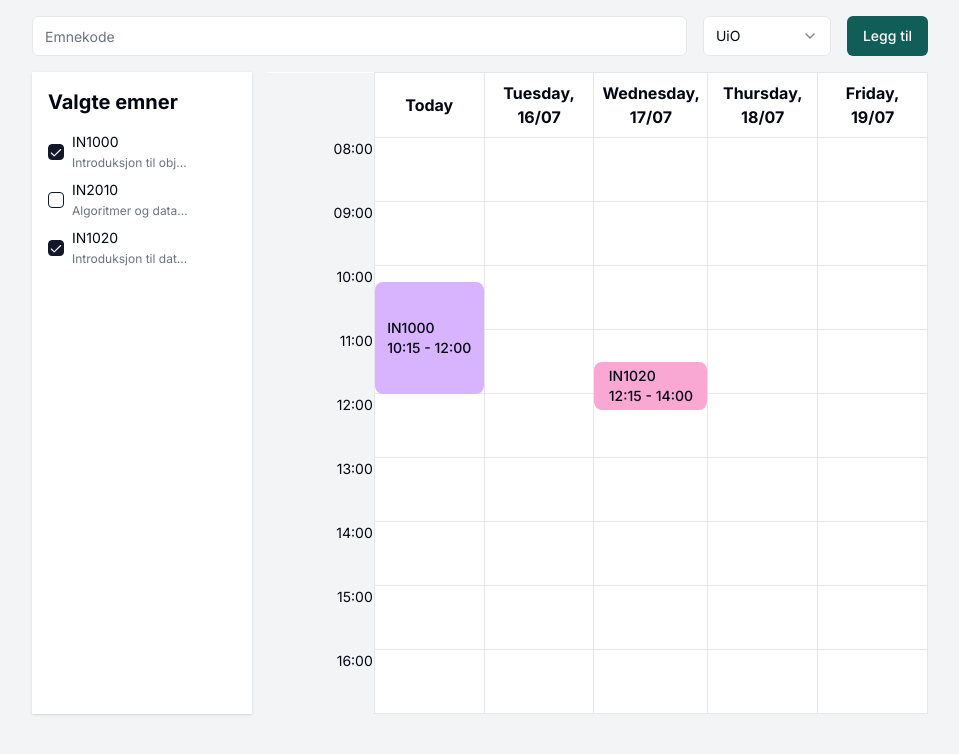
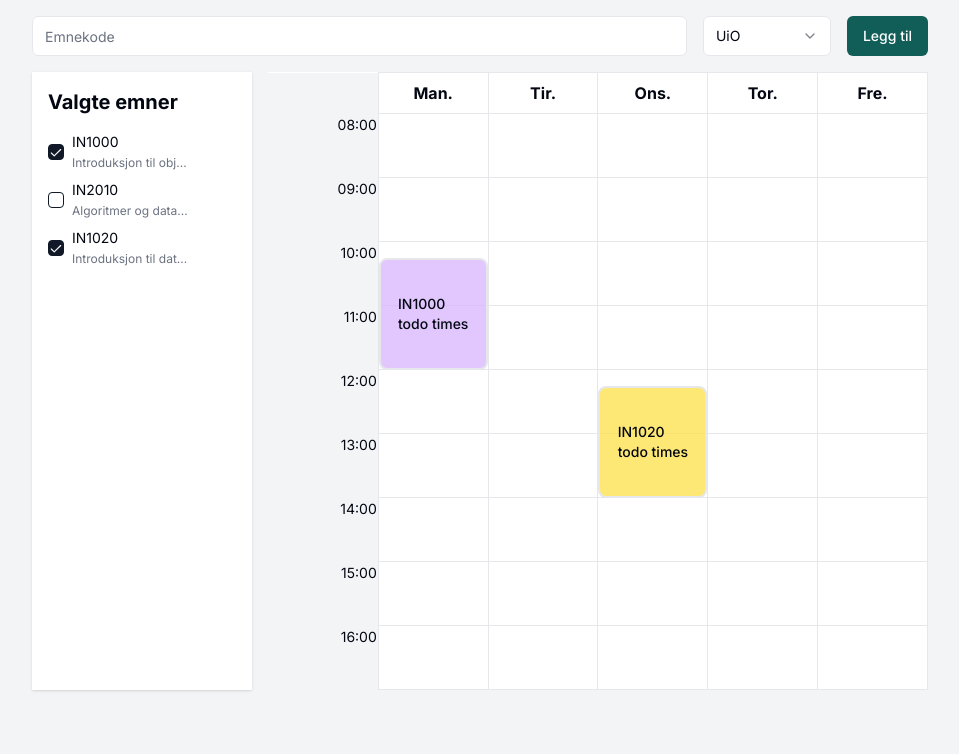
Before and after one commit to halvornj/Emneplanleggeren, a Next.js app in the folder emneplanleggeren/: page / in a window 1280 px wide. Shown: the top 754 px of the page, without its empty margins (160-1119 px from the left). Built offline with nearby package versions, Linux system fonts and the light colour scheme.

Commit message:
added dynamic colors to the time-boxes, and dynamic placement of them on the grid

```diff
--- a/emneplanleggeren/src/app/page.tsx
+++ b/emneplanleggeren/src/app/page.tsx
@@ -17,7 +17,7 @@ import { GroupLecture } from "@/model/GroupLecture";
 
 export default function Home() {
   //!TO TEST
-  const testCourses = [
+  const testCourses: Array<Course> = [
     new Course(
       "IN1000",
       "Introduksjon til objektorientert programmering",
@@ -93,18 +93,8 @@ export default function Home() {
             </div>
           </div>
         </div>
-        <Calendar courses={testCourses} />
+        <Calendar courses={testCourses as Array<Course>} />
       </div>
     </div>
   );
 }
-
-/*
- * @param lecture: Lecture - The lecture to get the time block size for"
- * @returns String - The height of the lecture block in the timetable, as a string to be used in tailwind as h-{value}
- */
-
-function getTimeBlockSize(lecture: Lecture): String {
-  const duration = lecture.endTime - lecture.startTime;
-  return (duration * 4).toString() + "rem";
-}
--- a/emneplanleggeren/src/components/ui/calendar.tsx
+++ b/emneplanleggeren/src/components/ui/calendar.tsx
@@ -1,6 +1,60 @@
 import { Course } from "@/model/Course";
+import { Lecture } from "@/model/Lecture";
 
 export default function Calendar({ courses }: { courses: Array<Course> }) {
+  const hours = [8, 9, 10, 11, 12, 13, 14, 15, 16];
+  const days = ["man.", "tir.", "ons.", "tor.", "fre."];
+  //TODO find more colors, and test them to see if they are visible
+  const colors = ["bg-sky-300", "bg-yellow-300", "bg-purple-300"];
+
+  const tableList: Array<Array<Array<JSX.Element>>> = [
+    [[], [], [], [], [], [], [], []],
+    [[], [], [], [], [], [], [], []],
+    [[], [], [], [], [], [], [], []],
+    [[], [], [], [], [], [], [], []],
+    [[], [], [], [], [], [], [], []],
+  ];
+  courses.forEach((course) => {
+    course.lectures.forEach((lecture) => {
+      console.log(
+        "lecture",
+        lecture,
+        "top:",
+        (lecture.startTime - Math.floor(lecture.startTime)) * 50
+      );
+      const topOffset: string =
+        ((lecture.startTime - Math.floor(lecture.startTime)) * 100).toString() +
+        "%";
+      const height: string = getTimeBlockSize(lecture);
+      const color: string = colors.pop() || "bg-purple-300";
+      console.log("color", color);
+
+      console.log("height", height);
+      console.log("topOffset", topOffset);
+      //* i know what you're thinking: why only color in the string template, but offset and height as props?
+      //* well, the color is a constant, and the height and offset are calculated, and aparrently tailwind just silently drops 'em if they're not consant.
+      //TODO split horizontal on the width as well. Width is 1/sizeOfList, and left- is 100%-offsetIntoList*width
+      var timeBox = (
+        <div
+          className={`absolute left-0  w-full ${color} rounded-lg flex items-center justify-center bg-opacity-75 border-solid border-2  z-1`}
+          style={{
+            top: topOffset,
+            height: height,
+          }}
+        >
+          <span className="text-sm font-medium">
+            {course.id}
+            <br />
+            todo times
+          </span>
+        </div>
+      );
+      tableList[days.indexOf(lecture.day)][
+        hours.indexOf(Math.floor(lecture.startTime))
+      ].push(timeBox);
+    });
+  });
+
   return (
     <div className="w-3/4 bg-white rounded">
       <div className="overflow-x-auto">
@@ -12,19 +66,19 @@ export default function Calendar({ courses }: { courses: Array<Course> }) {
                 className="w-1/10 p-0 text-right text-sm bg-gray-100 font-normal border-none"
               ></th>
               <th scope="col" className="w-1/6 p-2 border">
-                Today
+                Man.
               </th>
               <th scope="col" className="w-1/6 p-2 border">
-                Tuesday, 16/07
+                Tir.
               </th>
               <th scope="col" className="w-1/6 p-2 border">
-                Wednesday, 17/07
+                Ons.
               </th>
               <th scope="col" className="w-1/6 p-2 border">
-                Thursday, 18/07
+                Tor.
               </th>
               <th scope="col" className="w-1/6 p-2 border">
-                Friday, 19/07
+                Fre.
               </th>
             </tr>
           </thead>
@@ -39,94 +93,75 @@ export default function Calendar({ courses }: { courses: Array<Course> }) {
           >
             <tr>
               <td className="border">08:00</td>
-              <td className="p-2 border">
-                <div></div>
-              </td>
-              <td className="p-2 border" />
-              <td className="p-2 border" />
-              <td className="p-2 border" />
-              <td className="p-2 border" />
+              <td className="p-2 border relative">{tableList[0][0]} </td>
+              <td className="p-2 border relative">{tableList[1][0]} </td>
+              <td className="p-2 border relative">{tableList[2][0]} </td>
+              <td className="p-2 border relative">{tableList[3][0]} </td>
+              <td className="p-2 border relative">{tableList[4][0]} </td>
             </tr>
             <tr>
               <td className="border">09:00</td>
-              <td className="p-2 border"></td>
-              <td className="p-2 border" />
-              <td className="p-2 border" />
-              <td className="p-2 border" />
-              <td className="p-2 border" />
+              <td className="p-2 border relative">{tableList[0][1]} </td>
+              <td className="p-2 border relative">{tableList[1][1]} </td>
+              <td className="p-2 border relative">{tableList[2][1]} </td>
+              <td className="p-2 border relative">{tableList[3][1]} </td>
+              <td className="p-2 border relative">{tableList[4][1]} </td>
             </tr>
             <tr>
               <td className="border">10:00</td>
-              <td className="p-2 border relative">
-                {/*? an hour(60 mins) is 4rem. this means a 120 minute lecture is 8rem, and a standard 105-minute lecture is 8rem-25%. */}
-                <div className="absolute top-1/4 left-0 w-full h-[calc(8rem-25%)] bg-purple-300 rounded-lg flex items-center justify-center">
-                  <span className="text-sm font-medium">
-                    IN1000
-                    <br />
-                    10:15 - 12:00
-                  </span>
-                </div>
-              </td>
-              <td className="p-2 border" />
-              <td className="p-2 border" />
-              <td className="p-2 border" />
-              <td className="p-2 border" />
+              <td className="p-2 border relative">{tableList[0][2]} </td>
+              <td className="p-2 border relative">{tableList[1][2]} </td>
+              <td className="p-2 border relative">{tableList[2][2]} </td>
+              <td className="p-2 border relative">{tableList[3][2]} </td>
+              <td className="p-2 border relative">{tableList[4][2]} </td>
             </tr>
             <tr>
               <td className="border">11:00</td>
-              <td className="p-2 border" />
-              <td className="p-2 border" />
-              <td className="p-2 border relative">
-                <div className="absolute top-1/2 left-0 w-full h-12 bg-pink-300 rounded-lg flex items-center justify-center">
-                  <span className="text-sm font-medium">
-                    IN1020
-                    <br />
-                    12:15 - 14:00
-                  </span>
-                </div>
-              </td>
-              <td className="p-2 border" />
-              <td className="p-2 border" />
+              <td className="p-2 border relative">{tableList[0][3]} </td>
+              <td className="p-2 border relative">{tableList[1][3]} </td>
+              <td className="p-2 border relative">{tableList[2][3]} </td>
+              <td className="p-2 border relative">{tableList[3][3]} </td>
+              <td className="p-2 border relative">{tableList[4][3]} </td>
             </tr>
             <tr>
               <td className="border">12:00</td>
-              <td className="p-2 border" />
-              <td className="p-2 border" />
-              <td className="p-2 border" />
-              <td className="p-2 border" />
-              <td className="p-2 border" />
+              <td className="p-2 border relative">{tableList[0][4]} </td>
+              <td className="p-2 border relative">{tableList[1][4]} </td>
+              <td className="p-2 border relative">{tableList[2][4]} </td>
+              <td className="p-2 border relative">{tableList[3][4]} </td>
+              <td className="p-2 border relative">{tableList[4][4]} </td>
             </tr>
             <tr>
               <td className="border">13:00</td>
-              <td className="p-2 border" />
-              <td className="p-2 border" />
-              <td className="p-2 border" />
-              <td className="p-2 border" />
-              <td className="p-2 border" />
+              <td className="p-2 border relative">{tableList[0][5]} </td>
+              <td className="p-2 border relative">{tableList[1][5]} </td>
+              <td className="p-2 border relative">{tableList[2][5]} </td>
+              <td className="p-2 border relative">{tableList[3][5]} </td>
+              <td className="p-2 border relative">{tableList[4][5]} </td>
             </tr>
             <tr>
               <td className="border">14:00</td>
-              <td className="p-2 border" />
-              <td className="p-2 border" />
-              <td className="p-2 border" />
-              <td className="p-2 border" />
-              <td className="p-2 border" />
+              <td className="p-2 border relative">{tableList[0][6]} </td>
+              <td className="p-2 border relative">{tableList[1][6]} </td>
+              <td className="p-2 border relative">{tableList[2][6]} </td>
+              <td className="p-2 border relative">{tableList[3][6]} </td>
+              <td className="p-2 border relative">{tableList[4][6]} </td>
             </tr>
             <tr>
               <td className="border">15:00</td>
-              <td className="p-2 border" />
-              <td className="p-2 border" />
-              <td className="p-2 border" />
-              <td className="p-2 border" />
-              <td className="p-2 border" />
+              <td className="p-2 border relative">{tableList[0][7]} </td>
+              <td className="p-2 border relative">{tableList[1][7]} </td>
+              <td className="p-2 border relative">{tableList[2][7]} </td>
+              <td className="p-2 border relative">{tableList[3][7]} </td>
+              <td className="p-2 border relative">{tableList[4][7]} </td>
             </tr>
             <tr>
               <td className="border">16:00</td>
-              <td className="p-2 border" />
-              <td className="p-2 border" />
-              <td className="p-2 border" />
-              <td className="p-2 border" />
-              <td className="p-2 border" />
+              <td className="p-2 border relative">{tableList[0][8]} </td>
+              <td className="p-2 border relative">{tableList[1][8]} </td>
+              <td className="p-2 border relative">{tableList[2][8]} </td>
+              <td className="p-2 border relative">{tableList[3][8]} </td>
+              <td className="p-2 border relative">{tableList[4][8]} </td>
             </tr>
           </tbody>
         </table>
@@ -134,3 +169,13 @@ export default function Calendar({ courses }: { courses: Array<Course> }) {
     </div>
   );
 }
+
+/*
+ * @param lecture: Lecture - The lecture to get the time block size for"
+ * @returns String - The height of the lecture block in the timetable, as a string to be used in tailwind as h-{value}
+ */
+
+function getTimeBlockSize(lecture: Lecture): string {
+  const duration = lecture.endTime - lecture.startTime;
+  return (duration * 4).toString() + "rem";
+}
--- a/emneplanleggeren/src/model/GroupLecture.ts
+++ b/emneplanleggeren/src/model/GroupLecture.ts
@@ -1,7 +1,7 @@
 import { Lecture } from "./Lecture";
 
 class GroupLecture extends Lecture {
-  constructor(day: String, startTime: number, endTime: number) {
+  constructor(day: string, startTime: number, endTime: number) {
     super(day, startTime, endTime);
   }
 }
--- a/emneplanleggeren/src/model/Lecture.ts
+++ b/emneplanleggeren/src/model/Lecture.ts
@@ -1,8 +1,8 @@
 class Lecture {
-  readonly day: String;
+  readonly day: string;
   readonly startTime: number;
   readonly endTime: number;
-  constructor(day: String, startTime: number, endTime: number) {
+  constructor(day: string, startTime: number, endTime: number) {
     this.day = day;
     this.startTime = startTime;
     this.endTime = endTime;
```
